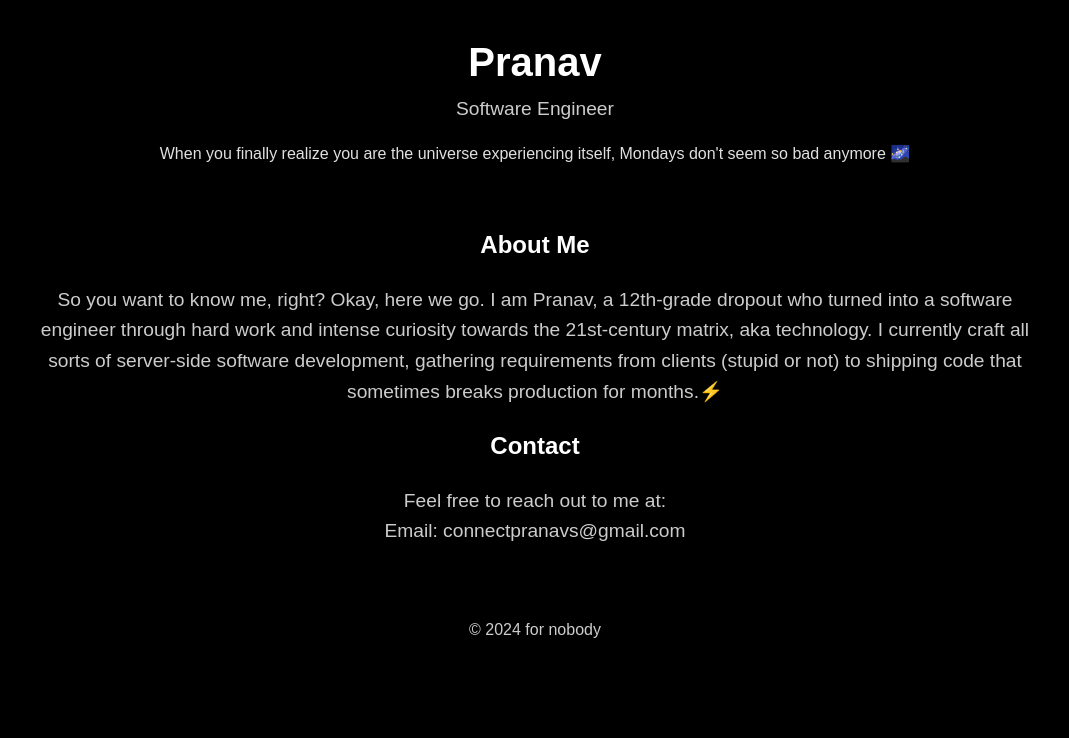
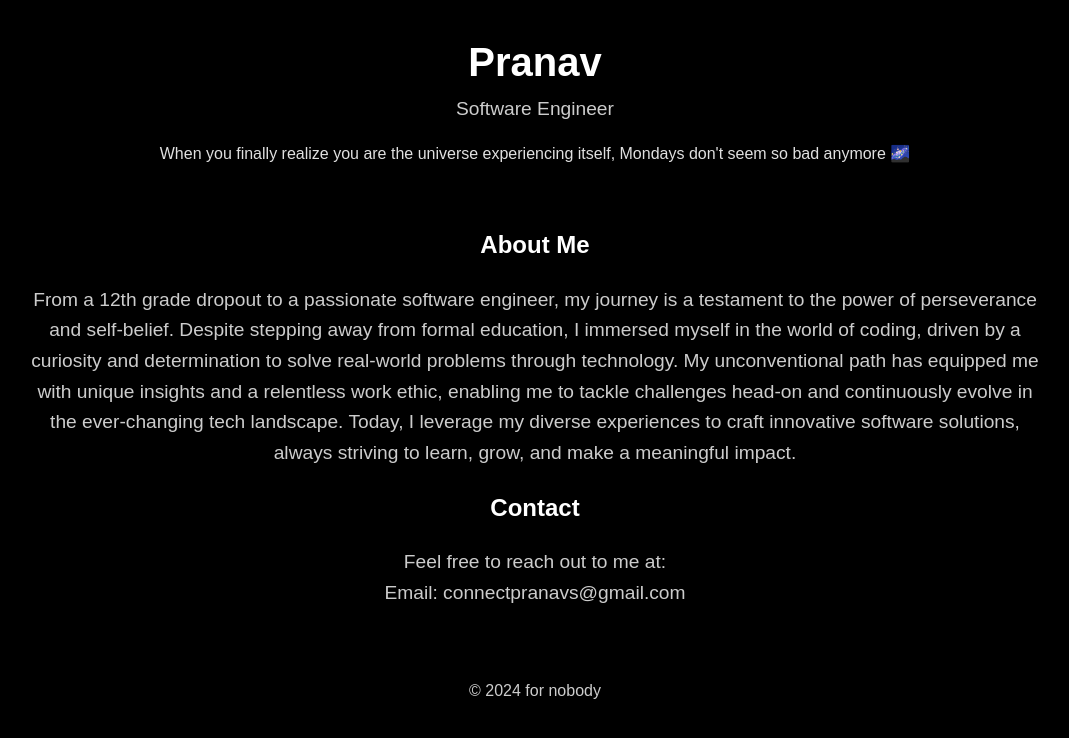
Before and after one commit to prnv404/website, a plain HTML site: page index.html in a window 1280 px wide. Shown: the whole page, without its empty margins (105-1174 px from the left). Drawn offline with Linux system fonts and the light colour scheme.

Commit message:
Update index.html

```diff
--- a/index.html
+++ b/index.html
@@ -68,7 +68,7 @@
 </blockquote>
        <div class="content">
         <h2>About Me</h2>
-        <p>So you want to know me, right? Okay, here we go. I am Pranav, a 12th-grade dropout who turned into a software engineer through hard work and intense curiosity towards the 21st-century matrix, aka technology. I currently craft all sorts of server-side software development, gathering requirements from clients (stupid or not) to shipping code that sometimes breaks production for months.⚡</p>
+        <p>From a 12th grade dropout to a passionate software engineer, my journey is a testament to the power of perseverance and self-belief. Despite stepping away from formal education, I immersed myself in the world of coding, driven by a curiosity and determination to solve real-world problems through technology. My unconventional path has equipped me with unique insights and a relentless work ethic, enabling me to tackle challenges head-on and continuously evolve in the ever-changing tech landscape. Today, I leverage my diverse experiences to craft innovative software solutions, always striving to learn, grow, and make a meaningful impact.</p>
 
         <h2>Contact</h2>
         <p>Feel free to reach out to me at:</p>
```
